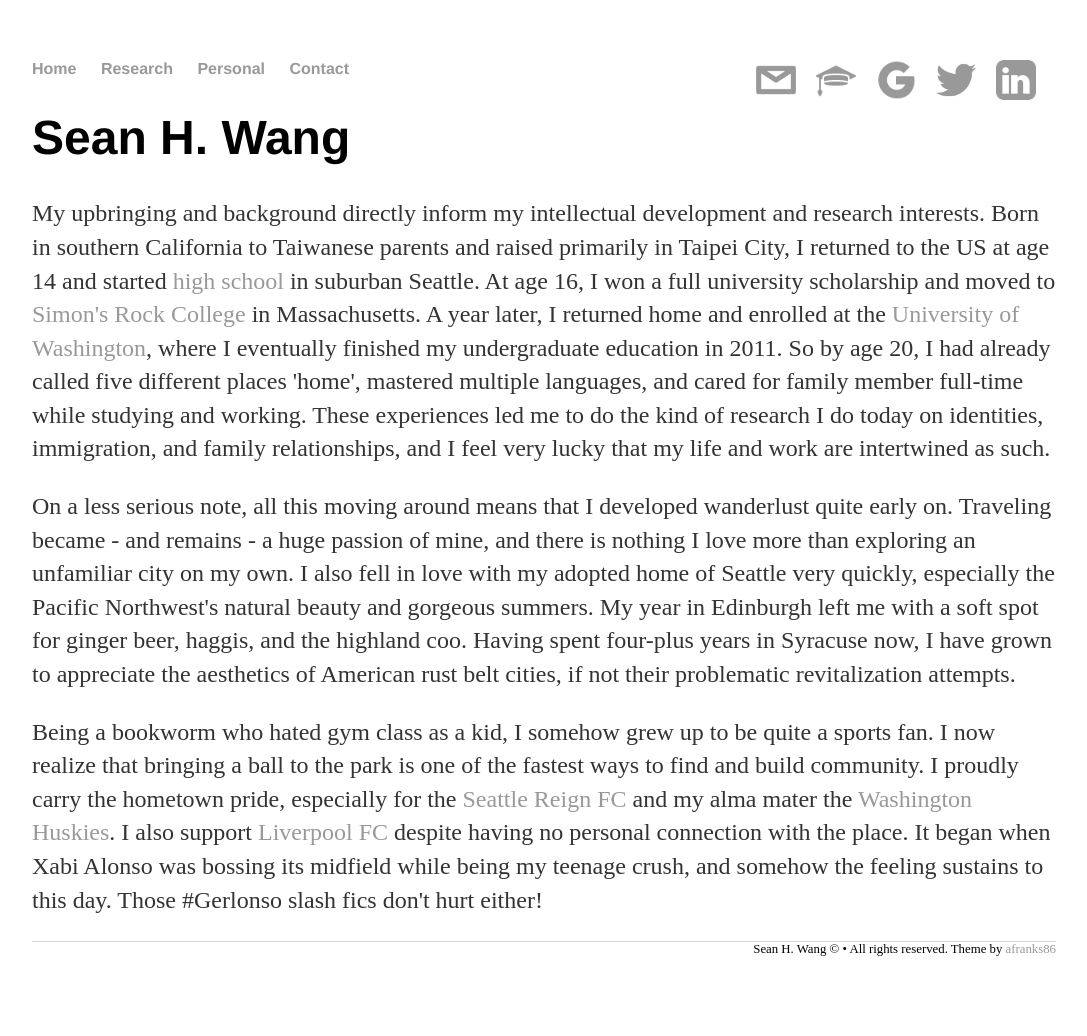
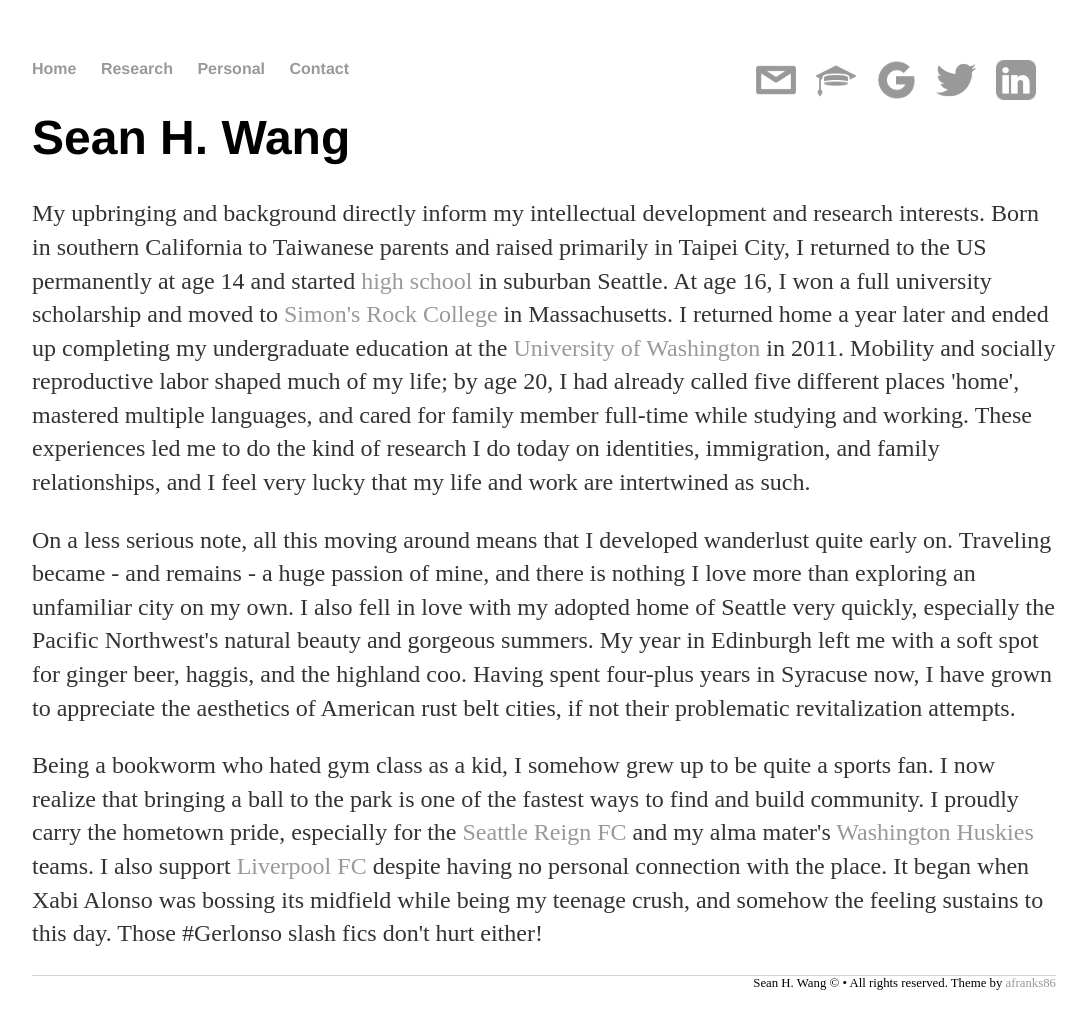
Before and after one commit to SeanyWang/seanywang.github.io, a Jekyll site: the page built from personal/index.html, in a window 1280 px wide. Shown: the whole page, without its empty margins (96-1183 px from the left). Built offline with Jekyll 4.4.1, drawn with Linux system fonts in a browser that asks for light colours; nearby versions of some CDN libraries; before the commit the page ends 1002 px from its top, so only the background shows below that.

Commit message:
updated personal

```diff
--- a/personal/index.html
+++ b/personal/index.html
@@ -7,10 +7,10 @@ title: Sean H. Wang - Personal
   <h1>Sean H. Wang</h1>
     <p>
       My upbringing and background directly inform my intellectual development and research interests.
-      Born in southern California to Taiwanese parents and raised primarily in Taipei City, I returned to the US at age 14 and started <a href="https://www.bsd405.org/sammamish/">high school</a> in suburban Seattle.
+      Born in southern California to Taiwanese parents and raised primarily in Taipei City, I returned to the US permanently at age 14 and started <a href="https://www.bsd405.org/sammamish/">high school</a> in suburban Seattle.
       At age 16, I won a full university scholarship and moved to <a href="https://simons-rock.edu/">Simon's Rock College</a> in Massachusetts.
-      A year later, I returned home and enrolled at the <a href="http://www.washington.edu/">University of Washington</a>, where I eventually finished my undergraduate education in 2011.
-      So by age 20, I had already called five different places 'home', mastered multiple languages, and cared for family member full-time while studying and working.
+      I returned home a year later and ended up completing my undergraduate education at the <a href="http://www.washington.edu/">University of Washington</a> in 2011.
+      Mobility and socially reproductive labor shaped much of my life; by age 20, I had already called five different places 'home', mastered multiple languages, and cared for family member full-time while studying and working.
       These experiences led me to do the kind of research I do today on identities, immigration, and family relationships, and I feel very lucky that my life and work are intertwined as such.
     </p>
     <p>
@@ -23,7 +23,7 @@ title: Sean H. Wang - Personal
     <p>
       Being a bookworm who hated gym class as a kid, I somehow grew up to be quite a sports fan.
       I now realize that bringing a ball to the park is one of the fastest ways to find and build community.
-      I proudly carry the hometown pride, especially for the <a href="http://www.reignfc.com/">Seattle Reign FC</a> and my alma mater the <a href="http://www.gohuskies.com/">Washington Huskies</a>.
+      I proudly carry the hometown pride, especially for the <a href="http://www.reignfc.com/">Seattle Reign FC</a> and my alma mater's <a href="http://www.gohuskies.com/">Washington Huskies</a> teams.
       I also support <a href="http://www.liverpoolfc.com/">Liverpool FC</a> despite having no personal connection with the place.
       It began when Xabi Alonso was bossing its midfield while being my teenage crush, and somehow the feeling sustains to this day.
       Those #Gerlonso slash fics don't hurt either!
```
